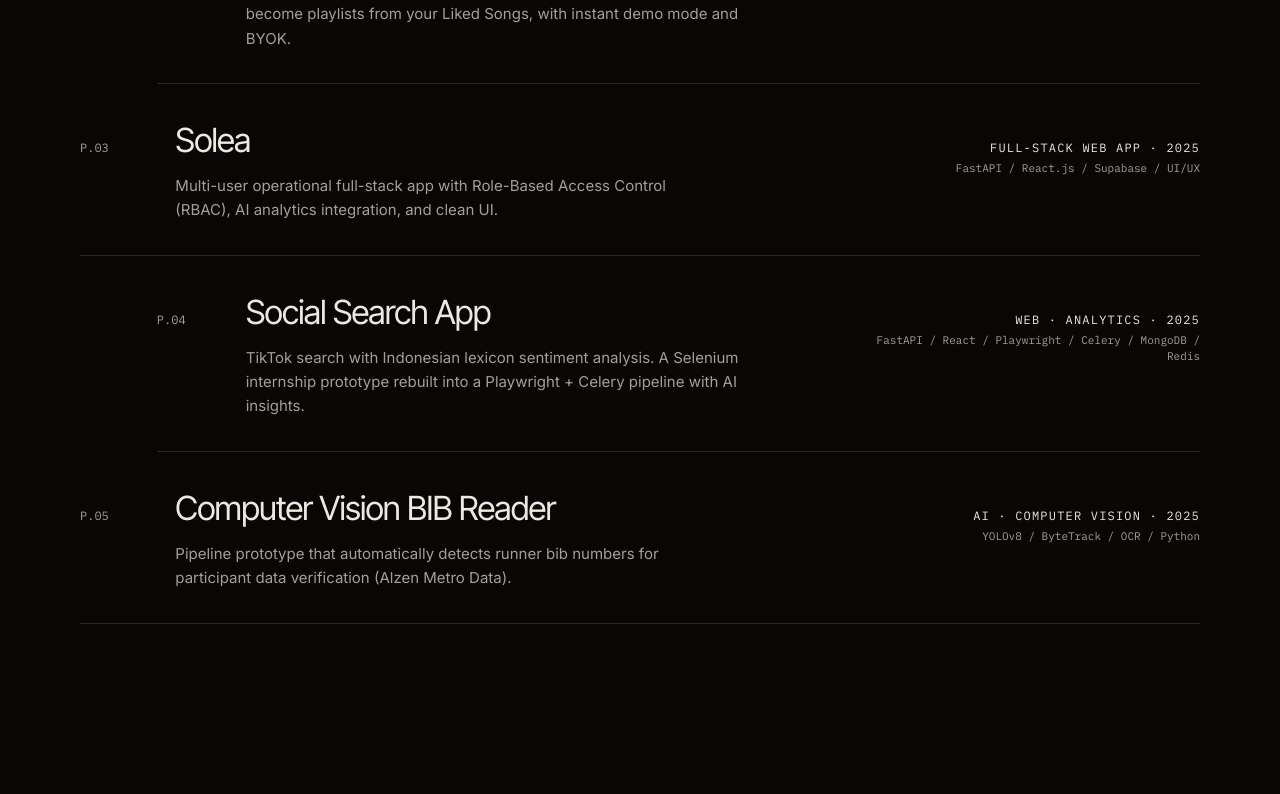
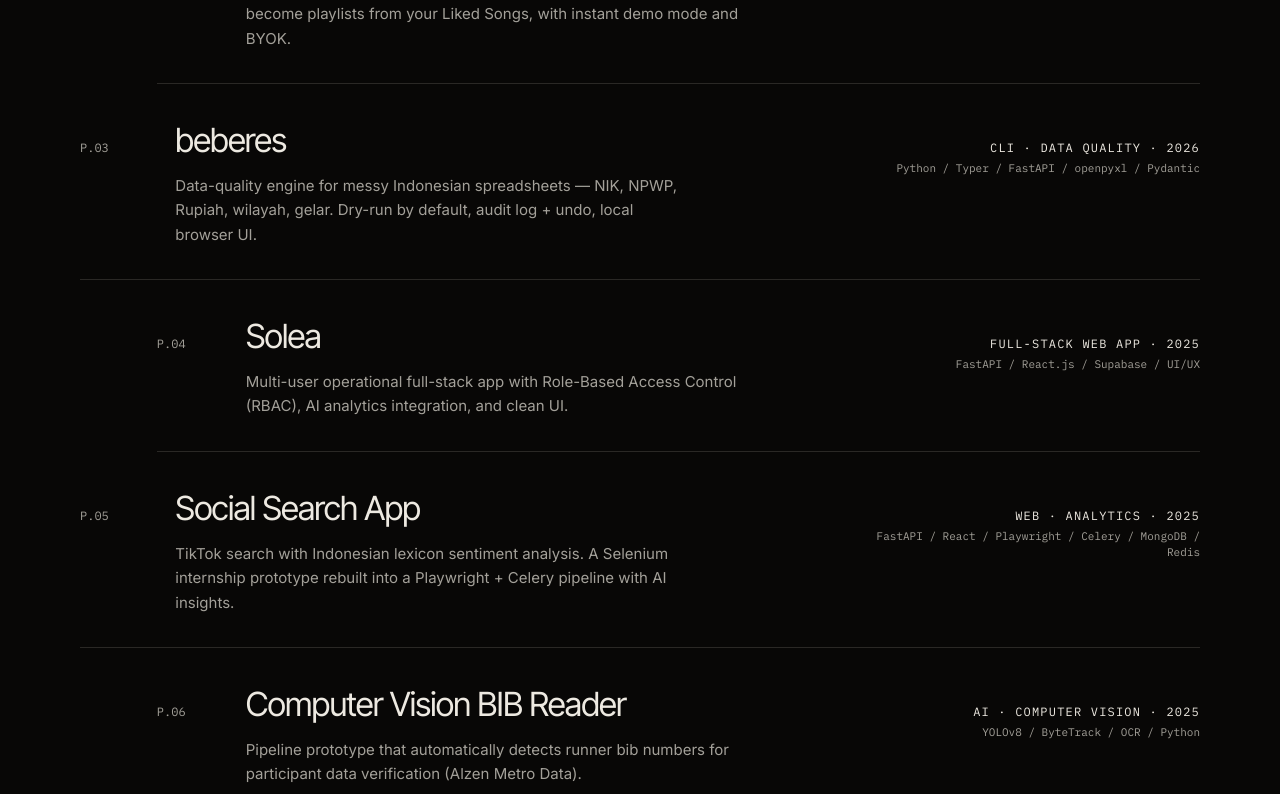
Before and after one commit to mhmmd-naufl/Portfolio, a React (Vite) app: page / in a window 1280 px wide. Shown: the part 1386-2180 px from the top of the page. Built offline with nearby package versions, Linux system fonts and the light colour scheme.

Commit message:
feat: add beberes to Selected Work, EN/ID

```diff
--- a/src/data/content.id.ts
+++ b/src/data/content.id.ts
@@ -55,6 +55,18 @@ export const projects: Project[] = [
   },
   {
     id: 'P.03',
+    title: 'beberes',
+    category: 'CLI · Kualitas Data',
+    year: '2026',
+    stack: ['Python', 'Typer', 'FastAPI', 'openpyxl', 'Pydantic'],
+    summary:
+      'Mesin kualitas data untuk spreadsheet Indonesia yang berantakan — NIK, NPWP, Rupiah, wilayah, gelar. Dry-run secara default, audit log + undo, UI browser lokal.',
+    story:
+      'CLI open-source (MIT, tersedia di PyPI) yang membersihkan file Excel/CSV sesuai keruwetan data Indonesia yang sebenarnya: format tanggal campur, "Rp 25.000" tersimpan sebagai teks, nama orang yang sama ejaannya tiga variasi, nama daerah yang salah ketik. Alurnya: baca → profil kolom → deteksi masalah → usulkan perbaikan → terapkan → laporan + audit log. Perbaikan yang mengubah makna (tanggal ambigu, penggabungan duplikat, penyamaan nama mirip) tidak pernah diterapkan otomatis. Semua berjalan lokal — `beberes ui` memunculkan UI satu halaman FastAPI untuk upload → periksa → bersihkan → unduh, dan ada file .exe Windows di GitHub Releases untuk pengguna tanpa Python. v0.5.2, pytest + Ruff di CI, semua data uji sintetis.',
+    link: 'https://github.com/mhmmd-naufl/beberes',
+  },
+  {
+    id: 'P.04',
     title: 'Solea',
     category: 'Aplikasi Web Full-Stack',
     year: '2025',
@@ -77,7 +89,7 @@ export const projects: Project[] = [
     demo: 'https://solea-ten-pi.vercel.app',
   },
   {
-    id: 'P.04',
+    id: 'P.05',
     title: 'Social Search App',
     category: 'Web · Analitik',
     year: '2025',
@@ -96,7 +108,7 @@ export const projects: Project[] = [
     demo: 'https://social-searchv2.vercel.app/',
   },
   {
-    id: 'P.05',
+    id: 'P.06',
     title: 'Computer Vision BIB Reader',
     category: 'AI · Computer Vision',
     year: '2025',
--- a/src/data/content.ts
+++ b/src/data/content.ts
@@ -68,6 +68,18 @@ export const projects: Project[] = [
   },
   {
     id: 'P.03',
+    title: 'beberes',
+    category: 'CLI · Data Quality',
+    year: '2026',
+    stack: ['Python', 'Typer', 'FastAPI', 'openpyxl', 'Pydantic'],
+    summary:
+      'Data-quality engine for messy Indonesian spreadsheets — NIK, NPWP, Rupiah, wilayah, gelar. Dry-run by default, audit log + undo, local browser UI.',
+    story:
+      'Open-source CLI (MIT, on PyPI) that cleans Excel/CSV files the way Indonesian data is actually messed up: mixed date formats, "Rp 25.000" stored as text, the same person spelled three ways, misspelled place names. Pipeline: read → profile columns → detect issues → propose fixes → apply → report + audit log. Fixes that change meaning (ambiguous dates, duplicate merges, similar-name joins) are never applied automatically. Everything runs locally — `beberes ui` spins up a FastAPI single-page UI for upload → periksa → bersihkan → unduh, and a Windows .exe ships on GitHub Releases for users without Python. v0.5.2, pytest + Ruff in CI, all test data synthetic.',
+    link: 'https://github.com/mhmmd-naufl/beberes',
+  },
+  {
+    id: 'P.04',
     title: 'Solea',
     category: 'Full-Stack Web App',
     year: '2025',
@@ -87,7 +99,7 @@ export const projects: Project[] = [
     demo: 'https://solea-ten-pi.vercel.app',
   },
   {
-    id: 'P.04',
+    id: 'P.05',
     title: 'Social Search App',
     category: 'Web · Analytics',
     year: '2025',
@@ -106,7 +118,7 @@ export const projects: Project[] = [
     demo: 'https://social-searchv2.vercel.app/',
   },
   {
-    id: 'P.05',
+    id: 'P.06',
     title: 'Computer Vision BIB Reader',
     category: 'AI · Computer Vision',
     year: '2025',
```
Also changed, not shown: 1 other file (tests, documents, lock files or other folders).
